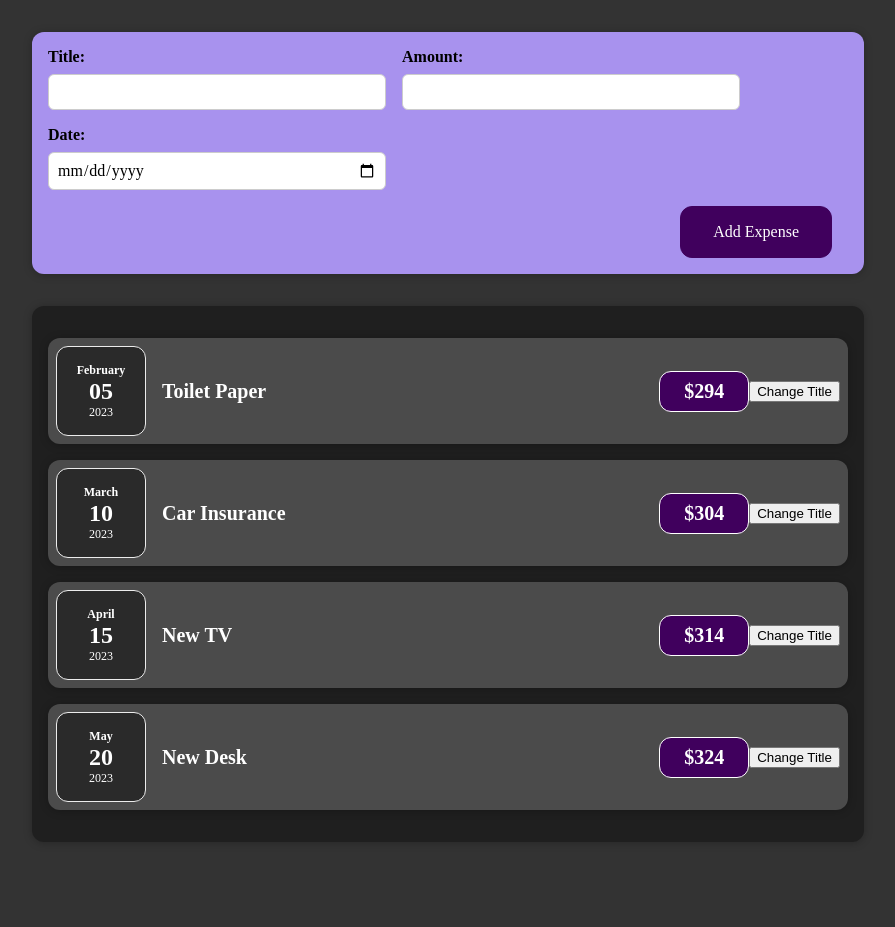
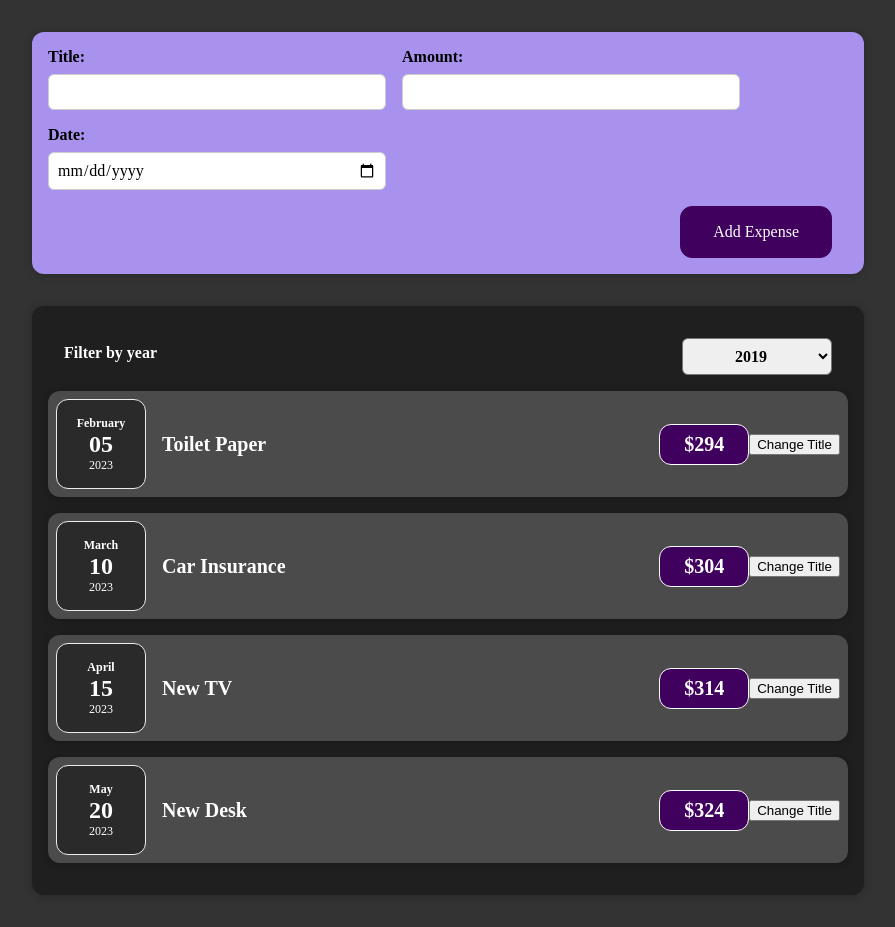
Before and after one commit to Nuscross/expense_project, a React (Create React App) app: page / in a window 1280 px wide. Shown: the whole page, without its empty margins (192-1087 px from the left). Before the commit the page ends 874 px from the top, so only its background shows below. Built offline with nearby package versions, Linux system fonts and the light colour scheme.

Commit message:
Update 7 files

```diff
--- a/src/App.js
+++ b/src/App.js
@@ -29,9 +29,14 @@
     },
   ];
 
+  const addExpenseHandler = (expense) => {
+    console.log("In App.js");
+    console.log(expense);
+  };
+
   return (
     <div>
-      <NewExpense />
+      <NewExpense onAddExpenseData={addExpenseHandler} />
       <Expenses items={expenses} />
     </div>
   );
--- a/src/components/Expenses/Expenses.js
+++ b/src/components/Expenses/Expenses.js
@@ -1,10 +1,25 @@
+import ExpensesFilter from "./ExpensesFilter";
 import ExpenseItem from "./ExpenseItem";
+import { useState } from "react";
 import Card from "../UI/Card";
 import "./Expenses.css";
 
 function Expenses(props) {
+  const [filterYear, setFilterYear] = useState("2019");
+
+  const filterEventHandler = (selectedYear) => {
+    // console.log("In Expense.js");
+    // console.log(selectedYear);
+    setFilterYear(selectedYear);
+  };
+
   return (
+    <div>
       <Card className="expenses">
+        <ExpensesFilter
+          selectedValue={filterYear}
+          onFilterChange={filterEventHandler}
+        />
         <ExpenseItem
           title={props.items[0].title}
           amount={props.items[0].amount}
@@ -26,6 +41,7 @@
           date={props.items[3].date}
         />
       </Card>
+    </div>
   );
 }
 
--- /dev/null
+++ b/src/components/Expenses/ExpensesFilter.css
@@ -0,0 +1,24 @@
+.expenses-filter {
+  color: white;
+  padding: 0 1rem;
+}
+
+.expenses-filter__control {
+  display: flex;
+  width: 100%;
+  align-items: center;
+  justify-content: space-between;
+  margin: 1rem 0;
+}
+
+.expenses-filter label {
+  font-weight: bold;
+  margin-bottom: 0.5rem;
+}
+
+.expenses-filter select {
+  font: inherit;
+  padding: 0.5rem 3rem;
+  font-weight: bold;
+  border-radius: 6px;
+}
--- /dev/null
+++ b/src/components/Expenses/ExpensesFilter.js
@@ -0,0 +1,24 @@
+import "./ExpensesFilter.css";
+
+const ExpensesFilter = (props) => {
+  const dropdownChange = (event) => {
+    // console.log(event.target.value);
+    props.onFilterChange(event.target.value);
+  };
+
+  return (
+    <div className="expenses-filter">
+      <div className="expenses-filter__control">
+        <label>Filter by year</label>
+        <select value={props.selectedValue} onChange={dropdownChange}>
+          <option value="2022">2022</option>
+          <option value="2021">2021</option>
+          <option value="2020">2020</option>
+          <option value="2019">2019</option>
+        </select>
+      </div>
+    </div>
+  );
+};
+
+export default ExpensesFilter;
--- a/src/components/NewExpense/ExpenseForm.js
+++ b/src/components/NewExpense/ExpenseForm.js
@@ -1,7 +1,7 @@
 import { useState } from "react";
 import "./ExpenseForm.css";
 
-function ExpenseForm() {
+function ExpenseForm(props) {
   const [enterTitle, setTitleUpdate] = useState("");
   const [enterAmount, setAmountUpdate] = useState("");
   const [enterDate, setDateUpdate] = useState("");
@@ -48,7 +48,9 @@
       date: new Date(enterDate),
     };
 
-    console.log(expenseData);
+    // console.log("In ExpenseForm");
+    // console.log(expenseData);
+    props.onSaveExpenseData(expenseData);
 
     setTitleUpdate("");
     setAmountUpdate("");
--- a/src/components/NewExpense/NewExpense.js
+++ b/src/components/NewExpense/NewExpense.js
@@ -1,10 +1,20 @@
 import ExpenseForm from "./ExpenseForm";
 import "./NewExpense.css";
 
-function NewExpense() {
+function NewExpense(props) {
+  const saveExpenseDataHandler = (enteredExpenseDate) => {
+    const expenseData = {
+      ...enteredExpenseDate,
+      id: Math.random().toString(),
+    };
+    // console.log("In NewExpense");
+    // console.log(expenseData);
+    props.onAddExpenseData(expenseData);
+  };
+
   return (
     <div className="new-expense">
-      <ExpenseForm />
+      <ExpenseForm onSaveExpenseData={saveExpenseDataHandler} />
     </div>
   );
 }
```
Also changed, not shown: 1 other file (tests, documents, lock files or other folders). Lines whose indentation alone changed are shown as unchanged.
